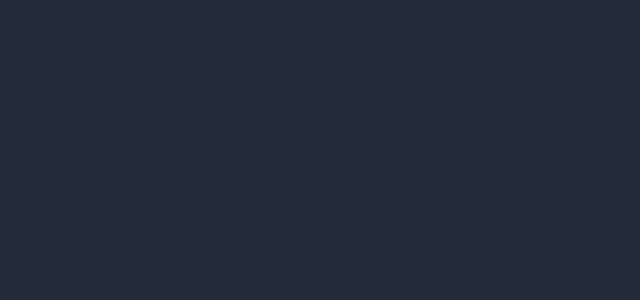
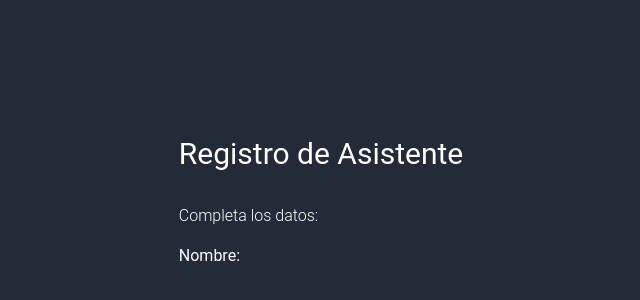
Before and after one commit to andresmholguin/qrpass, a React (Vite) app: page /checkin in a window 1280 px wide. Before the commit this address had no page. Shown: the part 178-478 px from the top of the page, without its empty margins (319-959 px from the left). Built offline with nearby package versions, Linux system fonts and the light colour scheme.

Commit message:
Agregar componente CheckIn y actualizar rutas en App; mejorar estilos en Login

```diff
--- a/src/App.jsx
+++ b/src/App.jsx
@@ -1,5 +1,5 @@
 import { BrowserRouter, Route, Routes } from "react-router-dom";
-import { Dashboard, Users, Login } from "./Components/index";
+import { Dashboard, Users, Login, CheckIn } from "./Components/index";
 import { ProtectedRoute } from "./Components/utils/ProtectedRoute";
 
 function App() {
@@ -7,9 +7,10 @@ function App() {
     <BrowserRouter>
       <Routes>
         <Route path="/" element={<Login />} />
-        <Route element={<ProtectedRoute canActivate={false} />}>
+        <Route element={<ProtectedRoute canActivate={true} />}>
           <Route path="/dashboard" element={<Dashboard />} />
           <Route path="/users" element={<Users />} />
+          <Route path="/checkin" element={<CheckIn />} />
         </Route>
       </Routes>
     </BrowserRouter>
--- a/src/Components/CheckIn.jsx
+++ b/src/Components/CheckIn.jsx
@@ -1,3 +1,12 @@
 export const CheckIn = () => {
-  return <div>CheckIn</div>;
+  return (
+    <div>
+      <h1 className="text-3xl mb-8">Registro de Asistente</h1>
+      <p className="font-light">Completa los datos:</p>
+      <form className="flex flex-col gap-4 mt-4">
+        <label htmlFor="nombre">Nombre:</label>
+        <input type="text" id="nombre" />
+      </form>
+    </div>
+  );
 };
--- a/src/Components/Login.jsx
+++ b/src/Components/Login.jsx
@@ -14,10 +14,10 @@ export const Login = () => {
         type="password"
         placeholder="Contraseña"
       />
-      <p className="text-sm font-light flex justify-end ">
+      <p className="text-sm font-light flex justify-end cursor-pointer hover:underline ">
         ¿Olvidaste tu cuenta?
       </p>
-      <button className="bg-Primary p-4 mt-8 rounded-md text-Secondary ">
+      <button className="bg-Primary p-4 mt-8 rounded-md text-Secondary cursor-pointer font-semibold hover:bg-gray-900 hover:text-Primary transition-colors ">
         Iniciar Sesión
       </button>
     </div>
```
